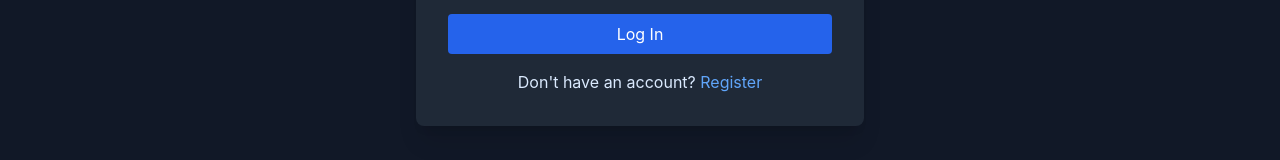
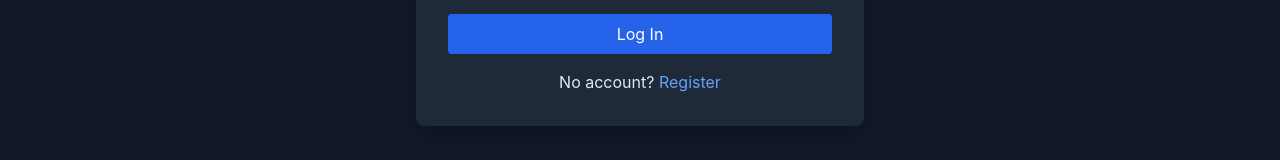
Before and after one commit to Adika713/gambling-website-frontend, a Next.js app: page /login in a window 1280 px wide. Shown: the part 532-692 px from the top of the page. Built offline with nearby package versions, Linux system fonts and the light colour scheme.

Commit message:
Unify login and register in one panel with fade transition, remove RegisterModal

```diff
--- a/pages/login.js
+++ b/pages/login.js
@@ -15,6 +15,7 @@ export default function AuthPanel() {
 
   const handleLogin = async (e) => {
     e.preventDefault();
+    setError('');
     try {
       const res = await axios.post(`${process.env.NEXT_PUBLIC_API_URL}/auth/login`, {
         email,
@@ -30,6 +31,7 @@ export default function AuthPanel() {
 
   const handleRegister = async (e) => {
     e.preventDefault();
+    setError('');
     try {
       const res = await axios.post(`${process.env.NEXT_PUBLIC_API_URL}/auth/register`, {
         email,
@@ -46,17 +48,20 @@ export default function AuthPanel() {
 
   const switchMode = (newMode) => {
     setError('');
+    setEmail('');
+    setPassword('');
+    setUsername('');
     setMode(newMode);
   };
 
   const panelVariants = {
-    initial: { opacity: 0, y: 20 },
-    animate: { opacity: 1, y: 0, transition: { duration: 0.3 } },
-    exit: { opacity: 0, y: -20, transition: { duration: 0.3 } },
+    initial: { opacity: 0 },
+    animate: { opacity: 1, transition: { duration: 0.3 } },
+    exit: { opacity: 0, transition: { duration: 0.3 } },
   };
 
   return (
-    <div className="min-h-screen bg-gray-900 flex items-center justify-center">
+    <div className="min-h-screen bg-gray-900 flex items-center justify-center p-4">
       <div className="bg-gray-800 p-8 rounded-lg shadow-xl max-w-md w-full">
         <AnimatePresence mode="wait">
           {mode === 'login' ? (
@@ -104,7 +109,7 @@ export default function AuthPanel() {
                 </button>
               </form>
               <p className="text-blue-100 mt-4 text-center">
-                Don't have an account?{' '}
+                No account?{' '}
                 <button
                   type="button"
                   onClick={() => switchMode('register')}
```
